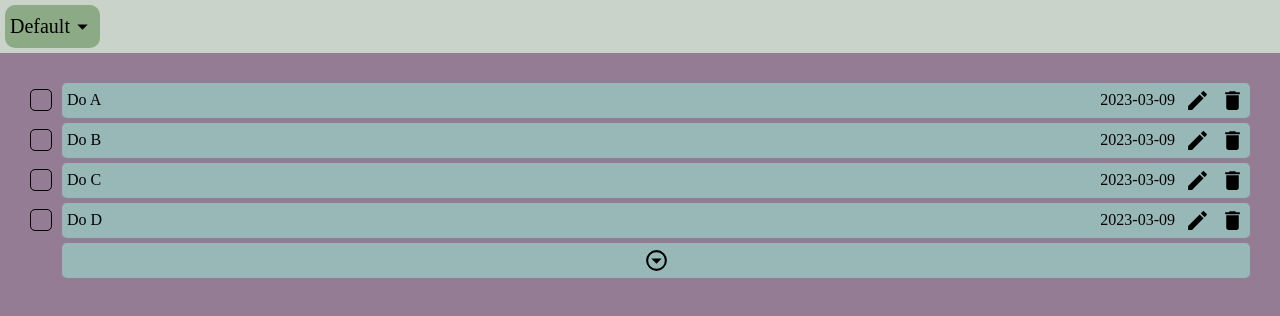
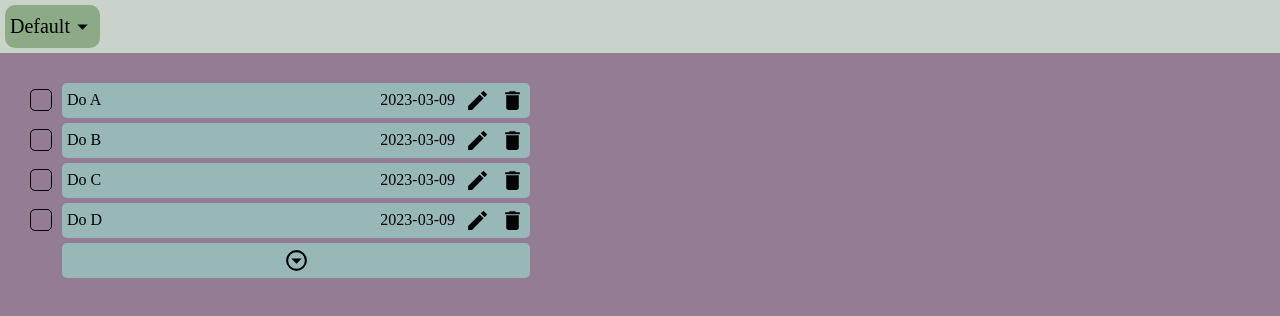
Before and after one commit to rasmus-eklund/todolist, a website built with webpack: page src/template.html in a window 1280 px wide. Built offline with nearby package versions, Linux system fonts and the light colour scheme.

Commit message:
adding posts crud

```diff
--- a/package.json
+++ b/package.json
@@ -20,6 +20,7 @@
   "homepage": "https://github.com/rasmus-eklund/todolist#readme",
   "devDependencies": {
     "css-loader": "^6.7.3",
+    "date-fns": "^2.29.3",
     "html-webpack-plugin": "^5.5.0",
     "style-loader": "^3.3.1",
     "webpack": "^5.75.0",
--- a/src/dom2.js
+++ b/src/dom2.js
@@ -185,12 +185,12 @@ const PostManager = (function () {
         let i = 0;
         for (i; i < posts.len(); i++) {
             const data = posts.get(i).get();
-            makePostElement(data.title, data.date, posts.get(i).isChecked(), i);
+            makePostElement(data.title, data.date, data.description, posts.get(i).isChecked(), i);
         }
         makeAddPostElement(i);
     }
 
-    function makePostElement(title, date, checked, index) {
+    function makePostElement(title, date, description, checked, index) {
         const $postElement = document.createElement('div');
         $postElement.className = 'postElement';
         $postElement.dataset.name = title;
@@ -205,17 +205,24 @@ const PostManager = (function () {
         $checkCircle.appendChild(check);
         const $post = document.createElement('div');
         $post.className = 'post';
-        const postTitle = document.createElement('p');
-        postTitle.textContent = title;
-        const postDate = document.createElement('p');
-        postDate.textContent = date;
+        const $postTitle = document.createElement('p');
+        $postTitle.textContent = title;
+        const $postDate = document.createElement('p');
+        $postDate.textContent = date;
+        const $postDescriptionDiv = document.createElement('div');
+        $postDescriptionDiv.classList.add('descriptionDiv', 'hidden');
+        const $postDescription = document.createElement('p');
+        $postDescription.textContent = description;
         const remove = addSvg(Delete, 'image', 'postButtonImage', 'remove');
         const edit = addSvg(Edit, 'image', 'postButtonImage', 'edit');
-        [postTitle, postDate, edit, remove].forEach(i => $post.appendChild(i));
+        $postDescriptionDiv.appendChild($postDescription);
+        [$postTitle, $postDate, edit, remove].forEach(i => $post.appendChild(i));
         $postElement.appendChild($checkCircle);
         $postElement.appendChild($post);
+        $postElement.appendChild($postDescriptionDiv)
         $postManager.appendChild($postElement);
         remove.addEventListener('click', removePost, { once: true });
+        $post.addEventListener('click', (e)=>$postDescriptionDiv.classList.toggle('hidden'));
     }
 
     function makeAddPostElement(index) {
@@ -224,7 +231,7 @@ const PostManager = (function () {
         $postElement.dataset.index = index;
 
         const $post = document.createElement('div');
-        $post.classList.add('post', 'postButton');
+        $post.classList.add('postButton');
 
         const $form = document.createElement('form');
         $form.classList.add('form', 'hidden');
@@ -252,6 +259,10 @@ const PostManager = (function () {
         const $dateText = document.createElement('p');
         $dateText.textContent = 'No date';
 
+        const $dateInput = document.createElement('input');
+        $dateInput.classList.add('input', 'dateInput', 'hidden');
+        $dateInput.type = 'date';
+
         const $description = document.createElement('textarea');
         $description.classList.add('input', 'description');
         $description.name = 'description';
@@ -275,9 +286,15 @@ const PostManager = (function () {
                 }
             }
         });
-        $submitButton.addEventListener('click', createPost.bind($form), { once: true });
+        // $submitButton.addEventListener('click', createPost.bind($form), { once: true });
+        // calendar.addEventListener('click', () => {
+        //     $dateInput.classList.toggle('hidden');
+        //     if($dateInput.classList.contains('hidden') && $dateInput.value){
+        //         $dateText.textContent = '';
+        //     }
+        // })
 
-        [$dateText, calendar].forEach(i => $date.appendChild(i));
+        [$dateInput, $dateText, calendar].forEach(i => $date.appendChild(i));
         [$title, $date].forEach(i => $div.appendChild(i));
         [$div, $description].forEach(i => $fieldset.appendChild(i));
         $submitButton.appendChild(checkIcon);
--- a/src/index.js
+++ b/src/index.js
@@ -2,6 +2,9 @@ import './style.css'
 import { Container } from './projectManager'
 import { events } from "./pubsub";
 import { ProjectManager } from './dom2';
+import { format, compareAsc } from 'date-fns';
+
+console.log(format(new Date(2014, 1, 11), 'yyyy-MM-dd'));
 
 (function () {
     const container = Container();
--- a/src/style.css
+++ b/src/style.css
@@ -104,6 +104,7 @@ img {
     display: flex;
     align-items: center;
     gap: 10px;
+    max-width: 500px;
 }
 
 .checkBox {
@@ -134,7 +135,7 @@ img {
     text-decoration: line-through;
 }
 
-.post {
+.post, .postButton {
     background-color: rgb(152, 184, 184);
     border-radius: 5px;
     display: flex;
@@ -145,7 +146,7 @@ img {
     flex: 1 0 auto;
 }
 
-.post:hover {
+.post:hover, .postButton:hover  {
     background-color: rgb(134, 155, 155);
 }
 
@@ -159,10 +160,6 @@ img {
     flex-basis: auto;
 }
 
-.post.selected:hover {
-    background-color: rgb(152, 184, 184);
-}
-
 .postButtonImage:hover {
     transform: scale(1.2);
     color: red;
@@ -173,6 +170,7 @@ img {
     margin-left: 32px;
     flex-direction: column;
     gap: 0px;
+    max-width: 468px;
 }
 
 .postButton {
@@ -207,6 +205,7 @@ img {
     flex-direction: column;
     border: none;
     gap: 5px;
+    max-width: 100%;
 }
 
 .titleDate {
@@ -222,7 +221,8 @@ img {
 
 .input.title {
     min-width: 0px;
-    flex: 1 1 150px;
+    max-width: 30%;
+    flex: 1 1 auto;
     height: 1.2em;
 }
 
```
Also changed, not shown: 1 other file.
